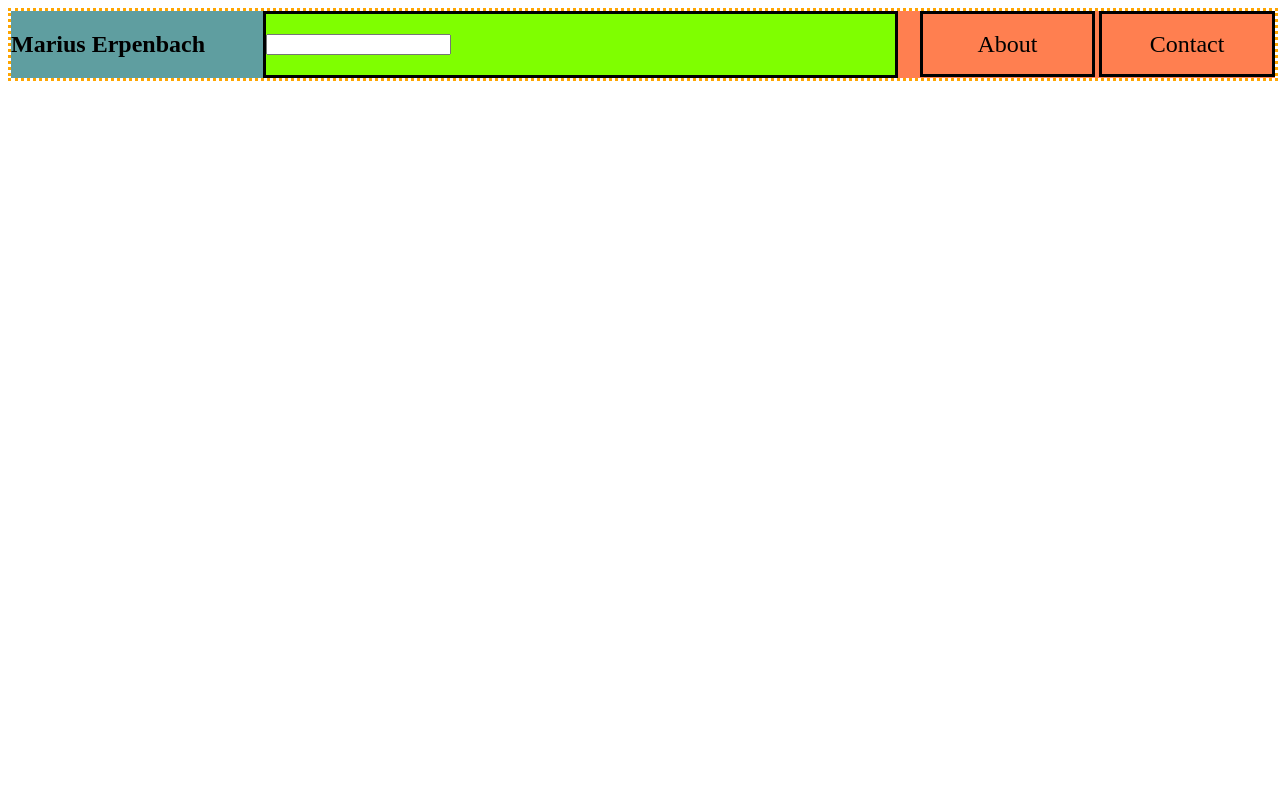
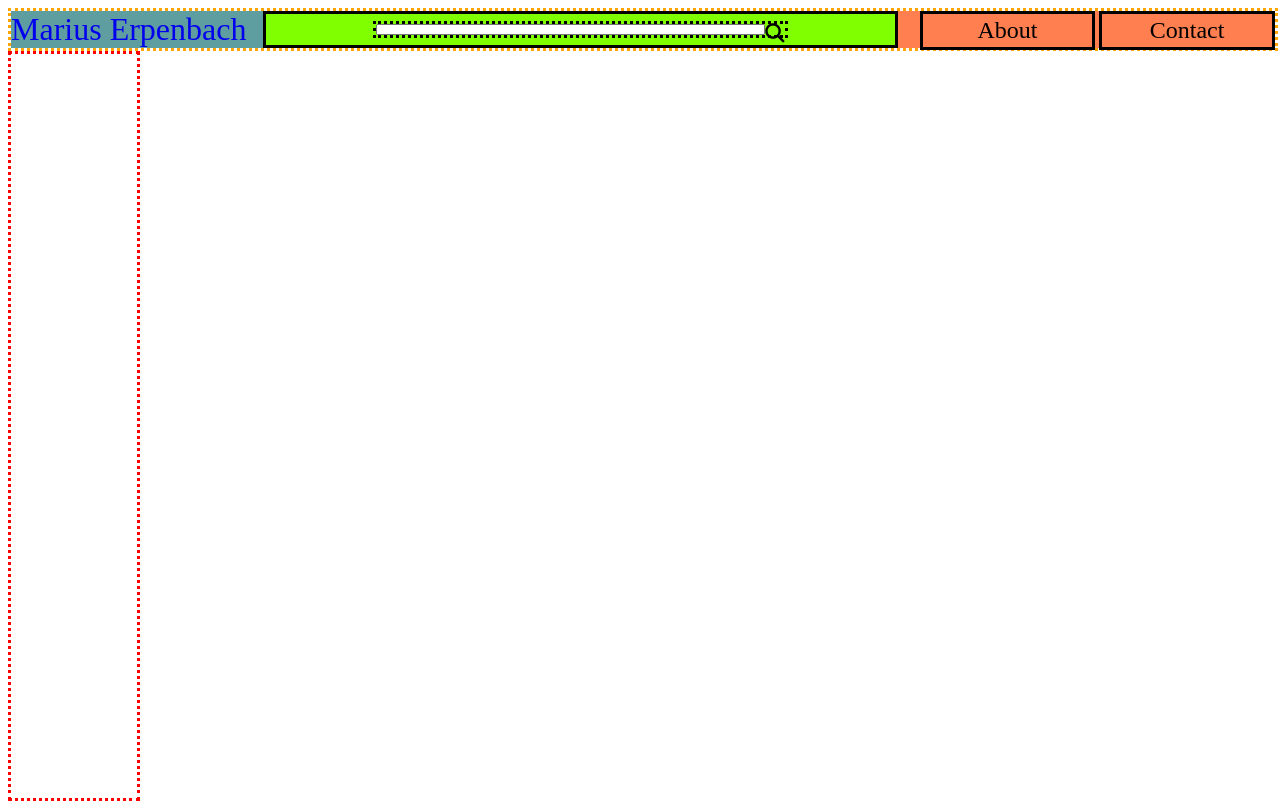
Before and after one commit to mariusErpenbach/Portfolio, a plain HTML site: page index.html in a window 1280 px wide. Drawn offline with Linux system fonts and the light colour scheme.

Commit message:
navBar update

```diff
--- a/css/desktop-style.css
+++ b/css/desktop-style.css
@@ -11,13 +11,42 @@ nav{
     display:flex;
     background-color:cadetblue;
     align-items:flex-start;
+    font-size:2em;
 }
+    #portfolioName>a:link{
+    text-decoration: none;
+}
+
+
 #nav-mid-section{
     flex:50;
     background-color:chartreuse;
     border-style:solid;
     border-style:black;
+    display:flex;
+    align-items:center;
+    justify-content:center;
 }
+#welcomeMessage{
+    display:none;
+}
+#searchSection{
+    display:flex;
+    flex-direction:row;
+    border-style:dotted;
+    border-color:black;
+    width:65%;
+    height:35%;
+}
+#searchBar{
+    width:95%;
+}
+#searchIcon{
+    font-size:1.2em;
+}
+
+
+
 #infoSection{
     flex:30;
     display:flex;
@@ -39,16 +68,10 @@ margin-right:1%;
 }/*
 #contactButton{
 } */
-#welcomeMessage{
-    display:none;
+
+#openingAsideBar{
+    height:93vh;
+    width:10%;
+    border-color:red;
+    border-style:dotted;
 }
-#nav-mid-section{
-    display:flex;
-align-items:center;
-}
-#searchSection{
-    display:flex;
-    flex-direction:row;
-}
-#searchBar{
-}
--- a/index.html
+++ b/index.html
@@ -4,6 +4,7 @@
     <meta charset="UTF-8">
     <meta http-equiv="X-UA-Compatible" content="IE=edge">
     <meta name="viewport" content="width=device-width, initial-scale=1.0">
+    <script src="https://kit.fontawesome.com/058434cd7c.js" crossorigin="anonymous"></script>
     <link rel="stylesheet" href="./css/desktop-style.css"/>
     <!-- <link rel="stylesheet" href="./css/mob-style.css" media="(max-width:500px)" />
     <link rel="stylesheet" href="./css/laptop-style.css" media="(max-width:1000px)" />  -->
@@ -11,13 +12,13 @@
 </head>
 <body>
     <nav>
-        <div id="portfolioName"><h1>Marius Erpenbach</h1></div>
+        <div id="portfolioName"><a href="github.com">Marius Erpenbach</a></div>
         <div id="nav-mid-section"><div id="searchSection">
-            <input type="text" id="searchBar"></div>
+            <input type="text" id="searchBar"> <i id="searchIcon" class="fas fa-search"></i></div>
             <div id="welcomeMessage"></div>
         </div>
         <div id="infoSection"><div id="aboutButton">About</div><div id="contactButton">Contact</div></div>
     </nav>
-
+    <aside id="openingAsideBar"></aside>
 </body>
 </html>
```
